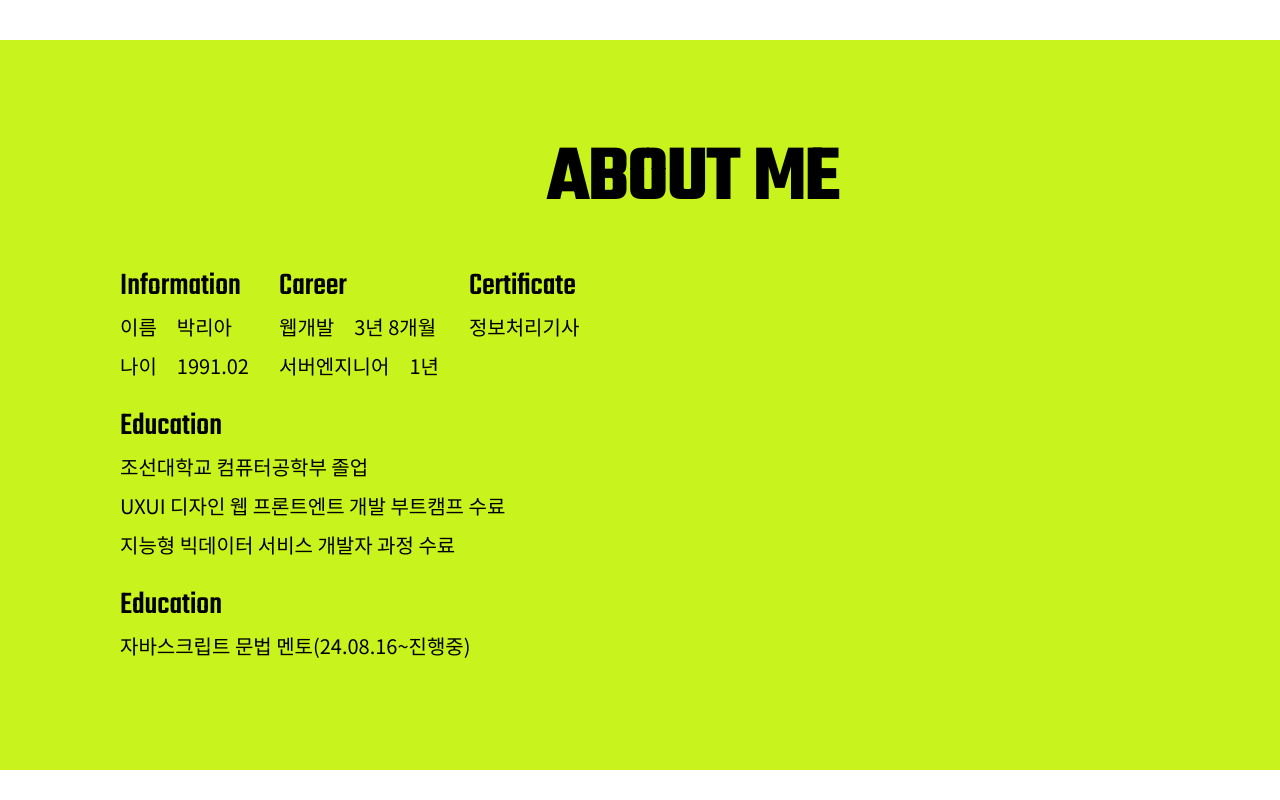
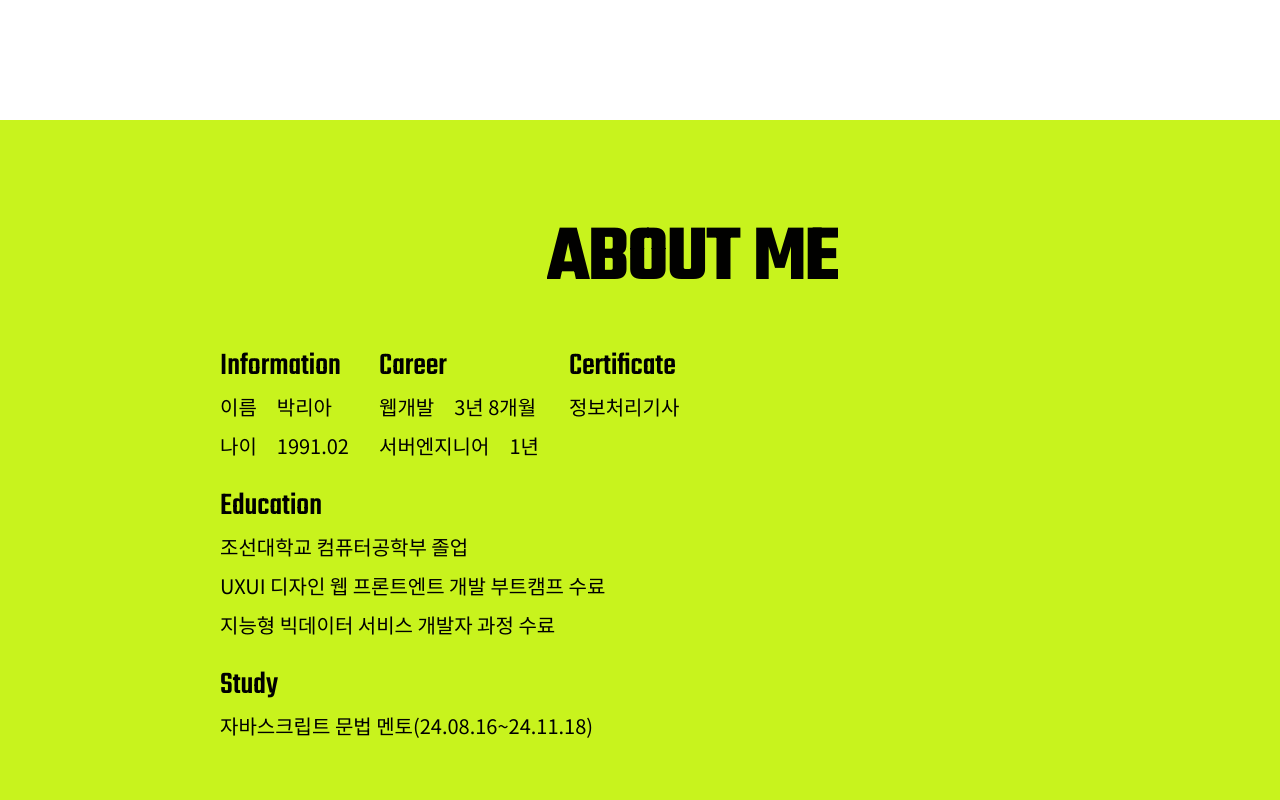
Before and after one commit to park-ria/portfolio, a React (Create React App) app: page / in a window 1280 px wide. Shown: the part 2820-3620 px from the top of the page. Built offline with nearby package versions, Linux system fonts and the light colour scheme.

Commit message:
about 애니메이션 완료

```diff
--- a/src/components/About.tsx
+++ b/src/components/About.tsx
@@ -1,46 +1,16 @@
 import styled from "styled-components";
+import { Wrapper, Content } from "./Common/LayoutComponents";
+import Title from "./Common/Title";
+import { animate, motion } from "framer-motion";
+import { useRecoilValue } from "recoil";
+import { selectedIndexAtom } from "../atoms";
 
-const Wrapper = styled.div`
-  width: 100%;
-  height: 100%;
-  padding-left: 120px;
-  padding-right: 15px;
-  background: ${({ theme }) => theme.accentColor};
-  @media screen and (max-width: 600px) {
-    padding-left: 15px;
-    padding-right: 15px;
-  }
-`;
-
-const Title = styled.h1`
-  width: fit-content;
-  margin: 0 auto;
-  padding-top: 100px;
-  font: 700 80px/1 "Teko", serif;
-  letter-spacing: -2px;
-  color: ${({ theme }) => theme.textColor};
-  @media screen and (max-width: 450px) {
-    font-size: 50px;
-  }
-`;
-
-const Content = styled.div`
-  width: 1290px;
-  margin: 0 auto;
-  margin-top: 70px;
-  padding-bottom: 100px;
+const ContentBox = styled.div`
   display: flex;
-  @media screen and (max-width: 1400px) {
-    margin-top: 50px;
-  }
   @media screen and (max-width: 1150px) {
-    width: 100%;
     flex-direction: column-reverse;
     align-items: center;
     gap: 50px;
-  }
-  @media screen and (max-width: 420px) {
-    width: 300px;
   }
 `;
 
@@ -70,6 +40,8 @@ const TextRow = styled.div`
   }
 `;
 
+const TextDesc = styled(motion.div)``;
+
 const SubTitle = styled.h3`
   margin-bottom: 10px;
   font: 500 2rem/1 "Teko", serif;
@@ -92,15 +64,14 @@ const SubDesc = styled.div`
   }
 `;
 
-const AboutCircle = styled.span`
+const AboutCircle = styled(motion.span)`
   width: 400px;
   height: 400px;
   border-radius: 50%;
   background: #fff;
   filter: drop-shadow(5px 5px 5px rgba(0, 0, 0, 0.4));
-  opacity: 0;
+  display: none;
   overflow: hidden;
-  transition: all 0.3s;
   &::before {
     content: "";
     position: absolute;
@@ -111,7 +82,7 @@ const AboutCircle = styled.span`
     background: url("/imgs/profile4.png") top/cover no-repeat;
   }
   @media screen and (max-width: 1150px) {
-    opacity: 1;
+    display: block;
   }
   @media screen and (max-width: 450px) {
     width: 300px;
@@ -119,66 +90,170 @@ const AboutCircle = styled.span`
   }
 `;
 
+const photoTransition = {
+  duration: 0.5,
+  ease: "easeInOut",
+  delay: 0.1,
+};
+
+const photoReveal = {
+  initial: {
+    y: "50%",
+    opacity: 0,
+  },
+  animate: {
+    y: "0%",
+    opacity: 1,
+  },
+};
+
+const textTransition = {
+  duration: 0.4,
+  ease: "easeIn",
+};
+
+const textReveal = {
+  initial: {
+    x: "-100%",
+    opacity: 0,
+  },
+  animate: {
+    x: "0%",
+    opacity: 1,
+  },
+};
+
+const textSections = [
+  [
+    {
+      title: "Information",
+      content: [
+        {
+          label: "이름",
+          value: "박리아",
+        },
+        {
+          label: "나이",
+          value: "1991.02",
+        },
+      ],
+    },
+    {
+      title: "Career",
+      content: [
+        {
+          label: "웹개발",
+          value: "3년 8개월",
+        },
+        {
+          label: "서버엔지니어",
+          value: "1년",
+        },
+      ],
+    },
+    {
+      title: "Certificate",
+      content: "정보처리기사",
+    },
+  ],
+  {
+    title: "Education",
+    content: [
+      "조선대학교 컴퓨터공학부 졸업",
+      "UXUI 디자인 웹 프론트엔트 개발 부트캠프 수료",
+      "지능형 빅데이터 서비스 개발자 과정 수료",
+    ],
+  },
+  {
+    title: "Study",
+    content: ["자바스크립트 문법 멘토(24.08.16~24.11.18)"],
+  },
+];
+
 const About = () => {
+  const selectedIndex = useRecoilValue(selectedIndexAtom);
+  const delay = 0.1 as number;
+  let num = 0;
+
   return (
     <Wrapper>
-      <Title>ABOUT ME</Title>
+      <Title word={"ABOUT ME"} />
       <Content>
+        <ContentBox>
           <TextWrapper>
-          <TextRow>
-            <div>
-              <SubTitle>Information</SubTitle>
+            {textSections.map((list, index) => (
+              <TextRow key={index}>
+                {Array.isArray(list) ? (
+                  list.map((desc, descIdx) => (
+                    <TextDesc
+                      key={"desc" + descIdx}
+                      variants={textReveal}
+                      initial="initial"
+                      animate={
+                        selectedIndex === -1 || selectedIndex === 1
+                          ? "animate"
+                          : "initial"
+                      }
+                      transition={{
+                        ...textTransition,
+                        delay: parseFloat((++num * delay).toFixed(1)),
+                      }}
+                    >
+                      <SubTitle>{desc.title}</SubTitle>
                       <SubDesc>
-                <div>
-                  <label>이름</label>
-                  <span>박리아</span>
+                        {typeof desc.content === "object" ? (
+                          desc.content.map((content, contentIdx) => (
+                            <div key={"content" + contentIdx}>
+                              {typeof content === "object" && (
+                                <>
+                                  <label>{content.label}</label>
+                                  <span>{content.value}</span>
+                                </>
+                              )}
                             </div>
-                <div>
-                  <label>나이</label>
-                  <span>1991.02</span>
-                </div>
+                          ))
+                        ) : (
+                          <span>{desc.content}</span>
+                        )}
                       </SubDesc>
-            </div>
-            <div>
-              <SubTitle>Career</SubTitle>
+                    </TextDesc>
+                  ))
+                ) : (
+                  <TextDesc
+                    variants={textReveal}
+                    initial="initial"
+                    animate={
+                      selectedIndex === -1 || selectedIndex === 1
+                        ? "animate"
+                        : "initial"
+                    }
+                    transition={{
+                      ...textTransition,
+                      delay: parseFloat((++num * delay).toFixed(1)),
+                    }}
+                  >
+                    <SubTitle>{list.title}</SubTitle>
                     <SubDesc>
-                <div>
-                  <label>웹개발</label>
-                  <span>3년 8개월</span>
-                </div>
-                <div>
-                  <label>서버엔지니어</label>
-                  <span>1년</span>
-                </div>
+                      {list.content.map((content, contentIdx) => (
+                        <span key={"content2" + contentIdx}>{content}</span>
+                      ))}
                     </SubDesc>
-            </div>
-            <div>
-              <SubTitle>Certificate</SubTitle>
-              <SubDesc>
-                <span>정보처리기사</span>
-              </SubDesc>
-            </div>
+                  </TextDesc>
+                )}
               </TextRow>
-          <TextRow>
-            <div>
-              <SubTitle>Education</SubTitle>
-              <SubDesc>
-                <span>조선대학교 컴퓨터공학부 졸업</span>
-                <span>UXUI 디자인 웹 프론트엔트 개발 부트캠프 수료</span>
-                <span>지능형 빅데이터 서비스 개발자 과정 수료</span>
-              </SubDesc>
-            </div>
-          </TextRow>
-          <TextRow>
-            <div>
-              <SubTitle>Education</SubTitle>
-              <SubDesc>
-                <span> 자바스크립트 문법 멘토(24.08.16~진행중)</span>
-              </SubDesc>
-            </div>
-          </TextRow>
+            ))}
           </TextWrapper>
-        <AboutCircle />
+          <AboutCircle
+            variants={photoReveal}
+            initial="initial"
+            animate={
+              selectedIndex === -1 || selectedIndex === 1
+                ? "animate"
+                : "initial"
+            }
+            transition={photoTransition}
+          />
+        </ContentBox>
       </Content>
     </Wrapper>
   );
--- /dev/null
+++ b/src/components/Common/LayoutComponents.tsx
@@ -0,0 +1,31 @@
+import styled from "styled-components";
+
+export const Wrapper = styled.div`
+  width: 100%;
+  height: 100%;
+  padding-left: 120px;
+  padding-right: 15px;
+  background: ${({ theme }) => theme.accentColor};
+  @media screen and (max-width: 600px) {
+    padding-left: 15px;
+    padding-right: 15px;
+  }
+`;
+
+export const Content = styled.div`
+  width: 1290px;
+  margin: 0 auto;
+  margin-top: 70px;
+  padding-left: 100px;
+  padding-bottom: 100px;
+  @media screen and (max-width: 1400px) {
+    margin-top: 50px;
+  }
+  @media screen and (max-width: 1150px) {
+    width: 100%;
+    padding-left: 0;
+  }
+  @media screen and (max-width: 420px) {
+    width: 300px;
+  }
+`;
--- /dev/null
+++ b/src/components/Common/Title.tsx
@@ -0,0 +1,76 @@
+import styled from "styled-components";
+import { motion } from "framer-motion";
+import { useRecoilValue } from "recoil";
+import { selectedIndexAtom } from "../../atoms";
+
+const Wrapper = styled.div`
+  padding-top: 100px;
+`;
+
+const TitleDesc = styled(motion.h1)`
+  width: fit-content;
+  margin: 0 auto;
+  font: 700 80px/1 "Teko", serif;
+  letter-spacing: -2px;
+  color: ${({ theme }) => theme.textColor};
+  overflow: hidden;
+  @media screen and (max-width: 450px) {
+    font-size: 50px;
+  }
+`;
+
+const container = {
+  hidden: { opacity: 0 },
+  visible: {
+    opacity: 1,
+    transition: { staggerChildren: 0.05, delayChildren: 0 },
+  },
+};
+
+const child = {
+  visible: {
+    opacity: 1,
+    y: 0,
+    transition: {
+      type: "spring",
+      damping: 12,
+      stiffness: 200,
+    },
+  },
+  hidden: {
+    opacity: 0,
+    y: 20,
+    transition: {
+      type: "spring",
+      damping: 12,
+      stiffness: 200,
+    },
+  },
+};
+
+const Title = ({ word }: { word: string }) => {
+  const seletedIndex = useRecoilValue(selectedIndexAtom);
+  return (
+    <Wrapper className="rotatingHeader">
+      <TitleDesc
+        variants={container}
+        initial="hidden"
+        animate={
+          seletedIndex === -1 || seletedIndex === 1 ? "visible" : "hidden"
+        }
+      >
+        {word.split("").map((char, index) => (
+          <motion.span
+            key={index}
+            variants={child}
+            style={{ display: "inline-block" }}
+          >
+            {char === " " ? "\u00A0" : char}
+          </motion.span>
+        ))}
+      </TitleDesc>
+    </Wrapper>
+  );
+};
+
+export default Title;
--- a/src/components/Header.tsx
+++ b/src/components/Header.tsx
@@ -10,18 +10,18 @@ const Wrapper = styled.header<{ $menuIdx: number; $menuOpen: boolean }>`
   width: fit-content;
   height: 100%;
   padding: 80px 30px 50px;
-  display: ${({ $menuIdx }) => ($menuIdx < 0 ? "none" : "flex")};
+  display: flex;
   flex-direction: column;
   justify-content: space-between;
   align-items: center;
-  transition: all 0.3s;
+  //transition: all 0.3s;
   opacity: ${({ $menuIdx }) => ($menuIdx === 4 ? 0 : 1)};
   z-index: 1;
 
   @media screen and (min-width: 601px) {
     ${({ $menuIdx }) =>
-      $menuIdx === 0
-        ? `position: relative;
+      $menuIdx < 1 &&
+      `position: relative;
       top: 0;
       left: 0;
       width: 100%;
@@ -30,8 +30,7 @@ const Wrapper = styled.header<{ $menuIdx: number; $menuOpen: boolean }>`
       background: transparent;
       flex-direction: row;
       justify-content: space-around;
-      border-bottom: 1px solid #eee;`
-        : ""}
+      border-bottom: 1px solid #eee;`}
   }
 
   @media screen and (max-width: 600px) {
@@ -40,7 +39,6 @@ const Wrapper = styled.header<{ $menuIdx: number; $menuOpen: boolean }>`
     color: ${({ theme }) => theme.textColor};
     box-shadow: 0px 0px 5px rgba(0, 0, 0, 0.5);
     transform: ${({ $menuOpen }) => ($menuOpen ? "none" : "translateX(-100%)")};
-    transition: all 0.3s ease-in-out;
   }
 `;
 
@@ -53,7 +51,7 @@ const Nav = styled.ul<{ $menuIdx: number }>`
 
   @media screen and (min-width: 601px) {
     ${({ $menuIdx }) =>
-      !$menuIdx &&
+      $menuIdx < 1 &&
       `width: 1290px;
       flex-direction: row;
       justify-content: space-between;
@@ -73,7 +71,7 @@ const Menu = styled(motion.li)<{ $isSelected: boolean; $menuIdx: number }>`
 
   @media screen and (max-width: 1500px) {
     &:last-child {
-      margin-right: ${({ $menuIdx }) => ($menuIdx === 0 ? "125px" : "0")};
+      margin-right: ${({ $menuIdx }) => ($menuIdx < 1 ? "125px" : "0")};
     }
   }
 
@@ -104,7 +102,7 @@ const ModeBtn = styled.div<{ $menuIdx: number }>`
   cursor: pointer;
 
   @media screen and (min-width: 601px) {
-    ${({ $menuIdx }) => !$menuIdx && `right: 15px; bottom:auto;`}
+    ${({ $menuIdx }) => $menuIdx < 1 && `right: 15px; bottom:auto;`}
   }
 `;
 
@@ -199,7 +197,7 @@ const Header = ({ onClick }: HeaderType) => {
   const [menuOpen, setMenuOpen] = useState(false);
 
   const handleClick = (index: number) => {
-    setSelectedIndex(index);
+    //setSelectedIndex(index);
     onClick(index);
   };
 
@@ -214,11 +212,9 @@ const Header = ({ onClick }: HeaderType) => {
             onClick={() => handleClick(index)}
           >
             {menu}
-            {index === selectedIndex && (
-              <Underline
-                $menuIdx={selectedIndex}
-                layoutId="underline"
-              ></Underline>
+            {((index === 0 && selectedIndex < 1) ||
+              index === selectedIndex) && (
+              <Underline $menuIdx={selectedIndex} layoutId="underline" />
             )}
           </Menu>
         ))}
--- a/src/components/Works.tsx
+++ b/src/components/Works.tsx
@@ -41,7 +41,7 @@ const WorksGroup = styled.ul`
   li {
     //width: 556px;
     //height: 566px;
-    width: 450px;
+    width: 600px;
     height: calc(100vh / 2 - 10px);
     background: #ddd;
     flex-shrink: 0;
@@ -169,14 +169,12 @@ const Works = () => {
           <li>2</li>
           <li>3</li>
           <li>4</li>
-          <li>5</li>
         </WorksGroup>
         <WorksGroup ref={secondGroupRef}>
+          <li>5</li>
           <li>6</li>
           <li>7</li>
           <li>8</li>
-          <li>9</li>
-          <li>10</li>
         </WorksGroup>
         <Circle>
           <svg width="360" height="360" viewBox="0 0 360 360">
```
Also changed, not shown: src/components/Home.tsx (+7 -7 lines), src/components/Intro.tsx (+21 -18 lines). Lines whose indentation alone changed are shown as unchanged.
